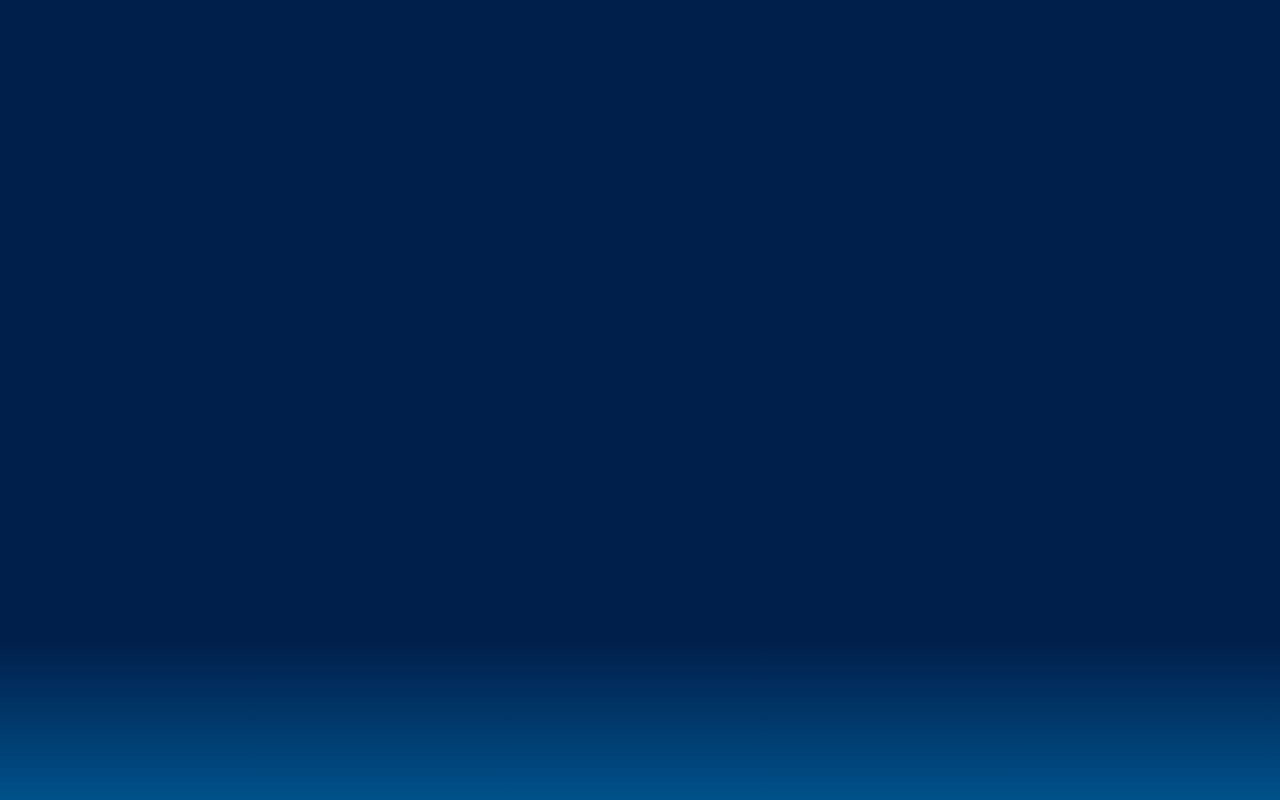
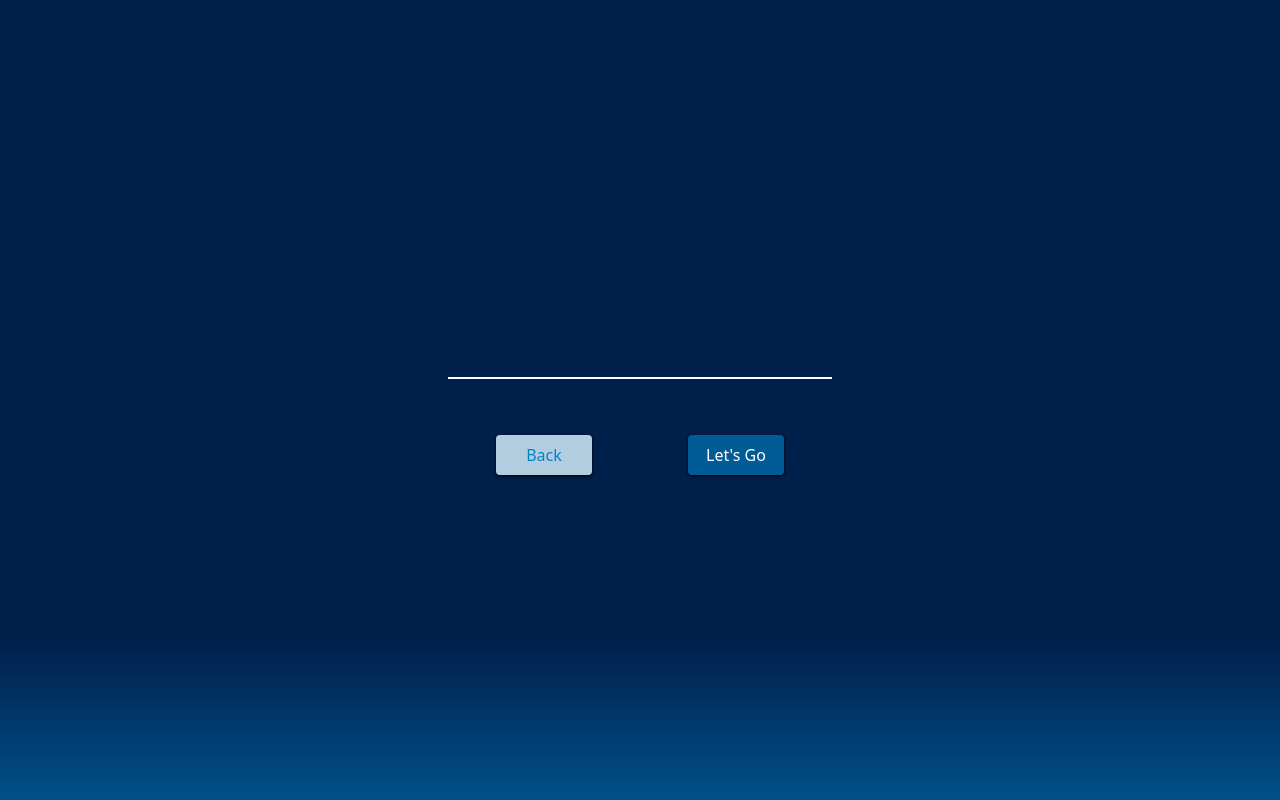
Before and after one commit to SmallPeenwow/Tic-Tac-Toe---Multiplayer-Version, a React (Vite) app in the folder client/: page / in a window 1280 px wide. Both pictures are taken after a click on the button "Start New". Built offline with nearby package versions, Linux system fonts and the light colour scheme.

Commit message:
Playername area  styling complete

```diff
--- a/client/src/App.jsx
+++ b/client/src/App.jsx
@@ -1,5 +1,5 @@
 import React from "react";
-import LandingPage from "./components/LandingPage";
+import LandingPage from "./pages/LandingPage";
 
 function App() {
   return (
--- a/client/src/components/LandingPage.jsx
+++ /dev/null
@@ -1,21 +0,0 @@
-import React, { useState } from 'react'
-
-const LandingPage = () => {
-    const [isDisplay, setIsDisplay] = useState(false);
-
-    const toggle = () => {
-        setIsDisplay(!isDisplay);
-    };
-
-  return (
-    <div className={isDisplay ? 'hidden' : 'visible'}>
-        <header className="text-4xl font-medium mb-2">
-        <h3>Tic Tac Toe</h3>
-        </header>
-        <button onClick={toggle} className="button-style button-color-one mt-4 w-52">Start New</button>
-        <button className="button-style button-color-two mt-6 w-52">Join Game</button>
-    </div>
-  )
-}
-
-export default LandingPage
--- a/client/src/components/PlayerName.jsx
+++ /dev/null
@@ -1,13 +0,0 @@
-import React from 'react'
-
-const PlayerName = () => {
-  return (
-    <div>
-        <input type="text" className="bg-transparent"/>
-        <button className="button-style button-color-two"></button>
-        <button className="button-style button-color-one"></button>
-    </div>
-  )
-}
-
-export default PlayerName
--- /dev/null
+++ b/client/src/pages/LandingPage.jsx
@@ -0,0 +1,25 @@
+import React, { useState } from 'react'
+import PlayerName from './PlayerName';
+
+const LandingPage = () => {
+    const [isDisplay, setIsDisplay] = useState(false);
+
+    const toggle = () => {
+        setIsDisplay(!isDisplay);
+    };
+
+  return (
+    <>
+        <PlayerName toggle={toggle} isDisplay={isDisplay}/>
+        <div className={isDisplay ? 'hidden' : 'visible'}>
+            <header className="text-4xl font-medium mb-2">
+            <h3>Tic Tac Toe</h3>
+            </header>
+            <button onClick={toggle} className="button-style button-color-one mt-4 w-52">Start New</button>
+            <button className="button-style button-color-two mt-6 w-52">Join Game</button>
+        </div>
+    </>
+  )
+}
+
+export default LandingPage
--- /dev/null
+++ b/client/src/pages/PlayerName.jsx
@@ -0,0 +1,15 @@
+import React from 'react'
+
+const PlayerName = ({isDisplay, toggle}) => {
+  return (
+      <div className={!isDisplay ? "hidden" : "flex flex-col gap-14 visible"}>
+        <input type="text" className="w-96 pb-4 border-b-2 bg-transparent border-b-white outline-none text-center text-3xl"/>
+        <div className="flex justify-around">
+            <button onClick={toggle} className="button-style button-color-two w-24">Back</button>
+            <button className="button-style button-color-one w-24">Let's Go</button>
+        </div>
+    </div>
+  )
+}
+
+export default PlayerName
```
